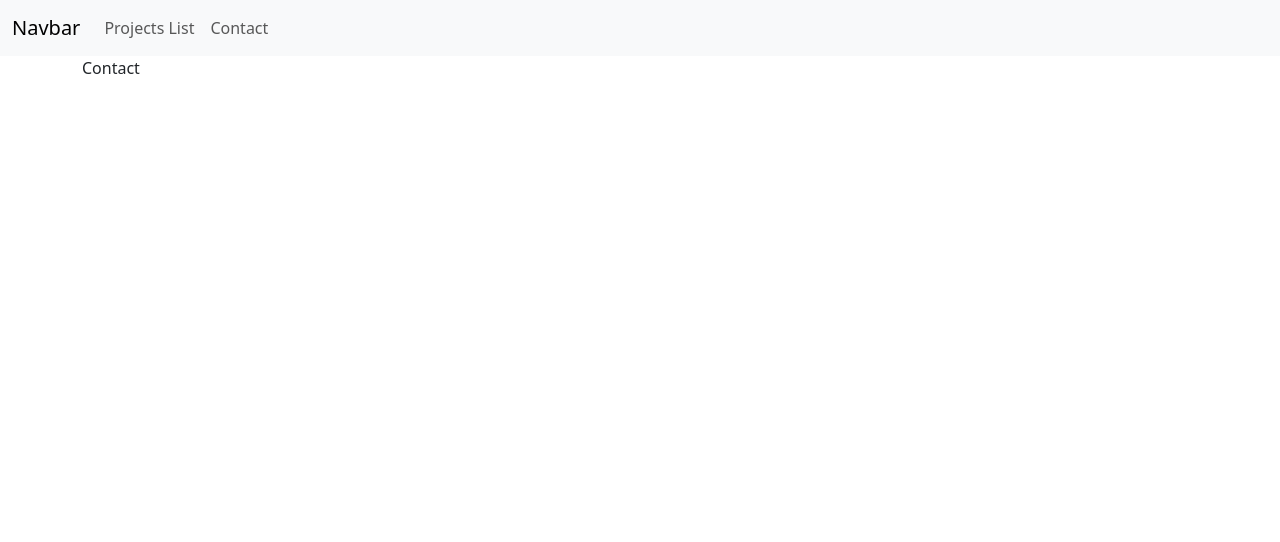
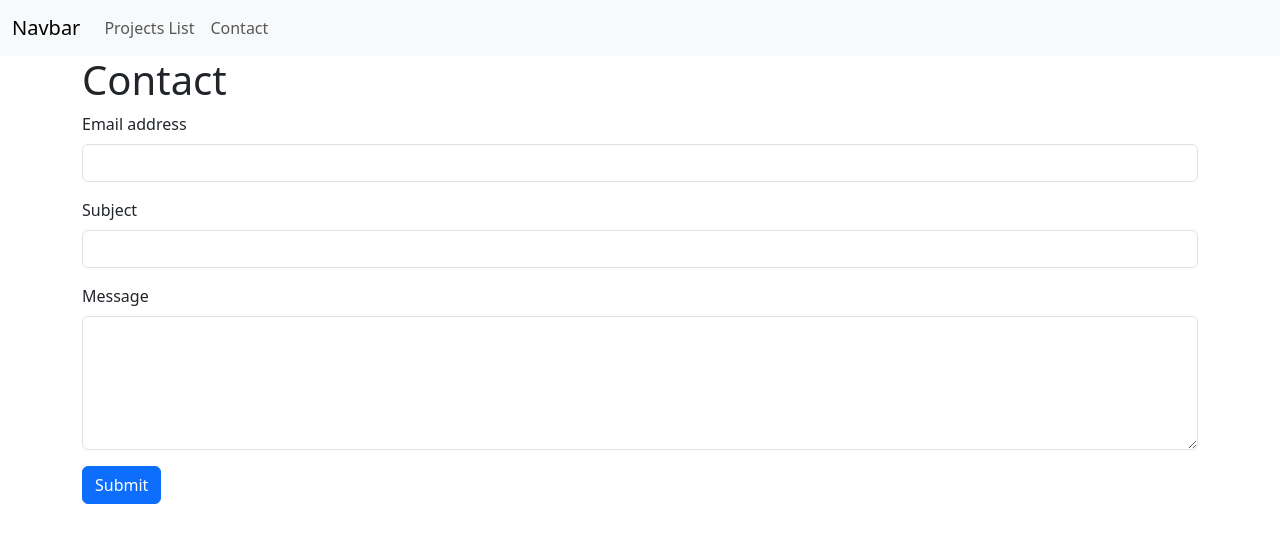
Before and after one commit to Gino804/vite-boolfolio, a Vue app: page /contact in a window 1280 px wide. Shown: the top 542 px of the page. Built offline with nearby package versions, Linux system fonts and the light colour scheme.

Commit message:
Added mail sending

```diff
--- a/src/pages/ContactPage.vue
+++ b/src/pages/ContactPage.vue
@@ -1,5 +1,40 @@
-<script></script>
+<script>
+import axios from 'axios';
+const endpoint = 'http://127.0.0.1:8000/api/contact-message';
+const emptyForm = {
+    email: '',
+    subject: '',
+    message: ''
+}
+
+export default {
+    name: 'ContactPage',
+    data: () => ({
+        form: emptyForm
+    }),
+    methods: {
+        sendForm() {
+            axios.post(endpoint, this.form).then(() => { this.form = emptyForm })
+        }
+    }
+}
+</script>
 
 <template>
-    Contact
+    <h1>Contact</h1>
+    <form @submit.prevent="sendForm">
+        <div class="mb-3">
+            <label for="email" class="form-label">Email address</label>
+            <input type="email" class="form-control" id="email" v-model.trim="form.email">
+        </div>
+        <div class="mb-3">
+            <label for="subject" class="form-label">Subject</label>
+            <input type="text" class="form-control" id="subject" v-model.trim="form.subject">
+        </div>
+        <div class="mb-3">
+            <label for="message" class="form-label">Message</label>
+            <textarea class="form-control" id="message" rows="5" v-model.trim="form.message"></textarea>
+        </div>
+        <button class="btn btn-primary">Submit</button>
+    </form>
 </template>
```
